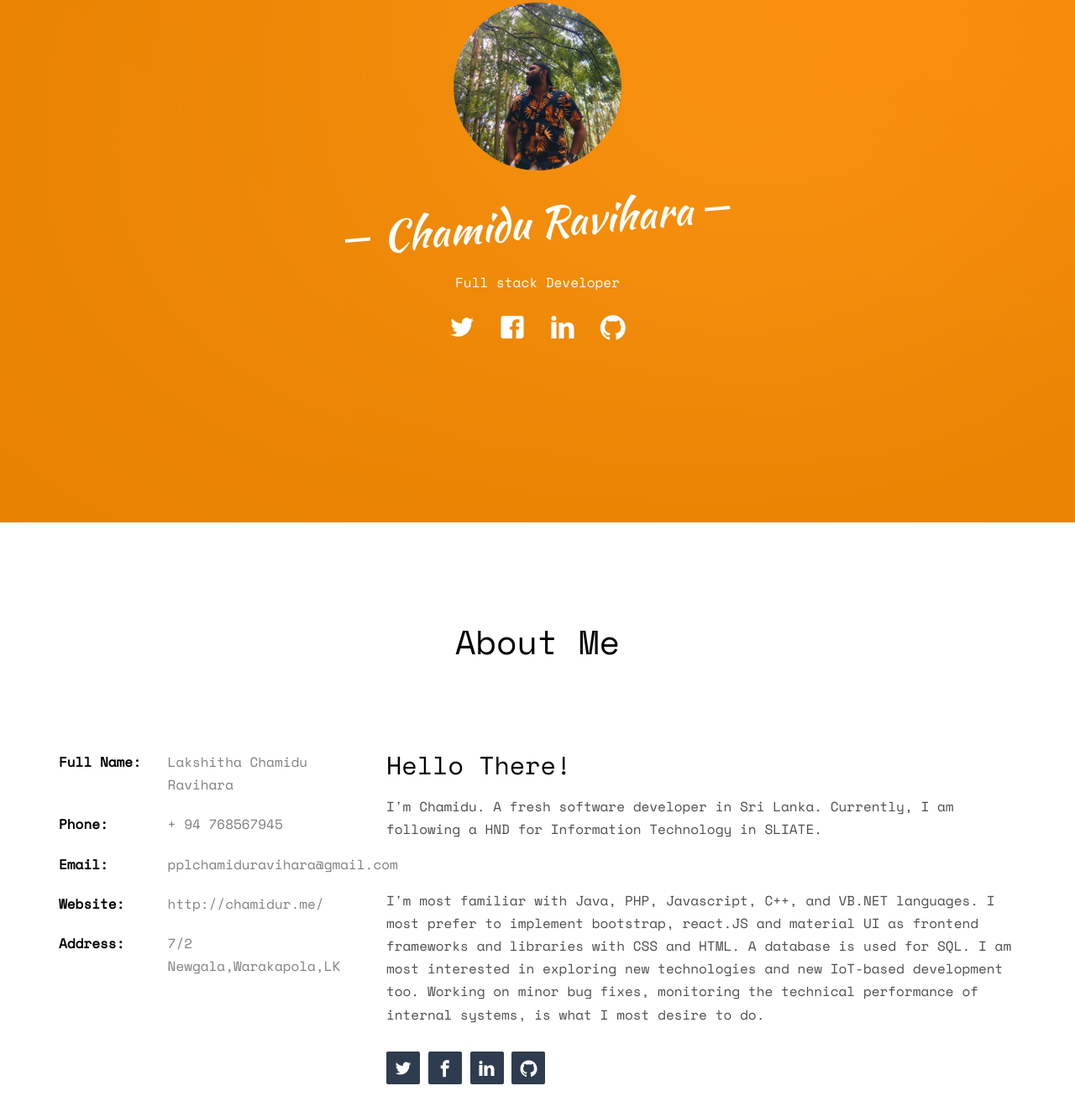
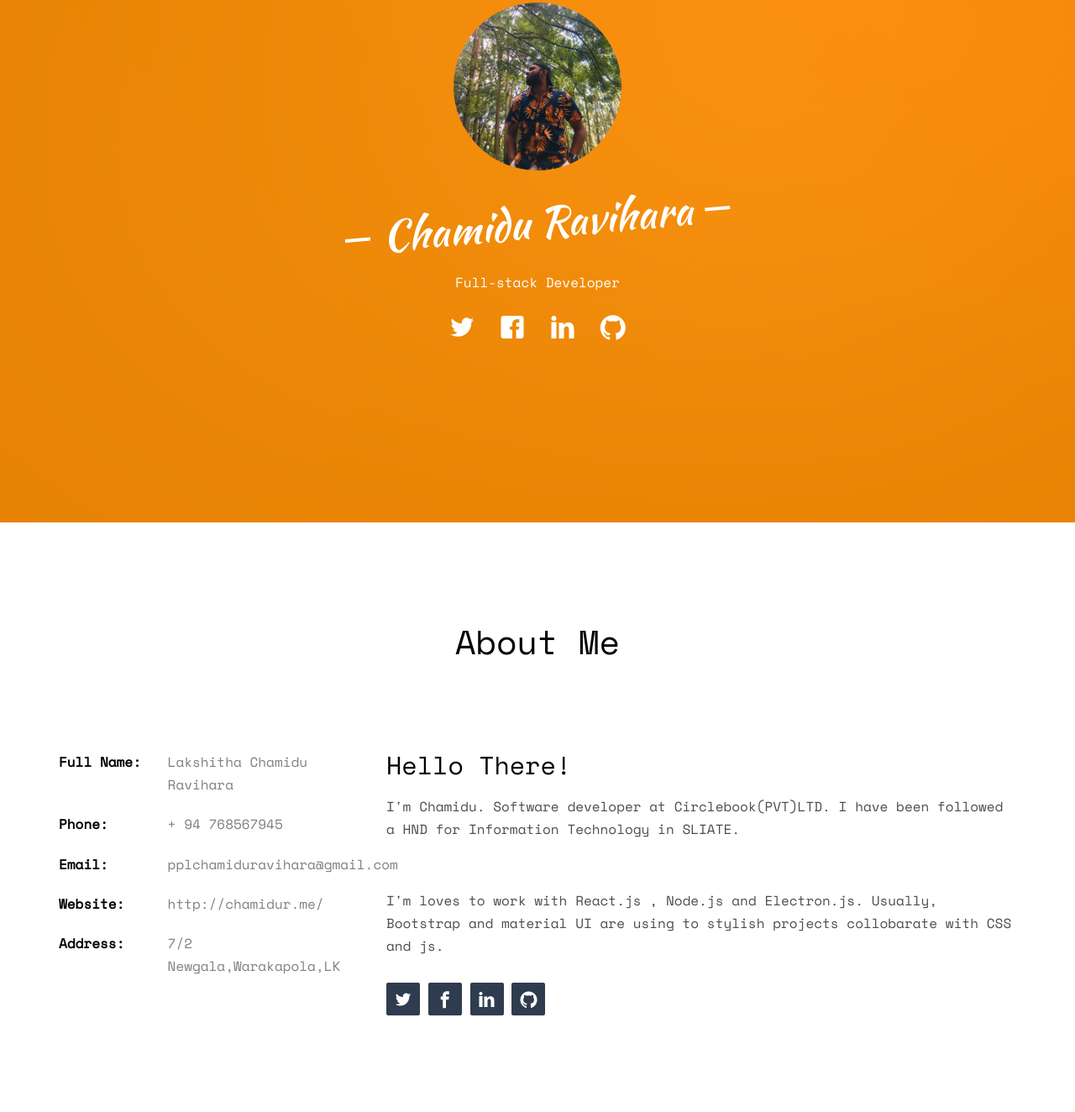
Before and after one commit to ChamiduDev-5224/chamidu5224.github.io, a plain HTML site: page index.html in a window 1280 px wide. Shown: the part 178-1502 px from the top of the page at 84% size. Drawn offline with nearby package versions, Linux system fonts and the light colour scheme; files whose address does not match are found by name.

Commit message:
Update index.html

```diff
--- a/index.html
+++ b/index.html
@@ -57,7 +57,7 @@
 						<div class="display-tc js-fullheight animate-box" data-animate-effect="fadeIn">
 							<div class="profile-thumb" style="background: url(images/profile12.jpg);"></div>
 							<h1><span>Chamidu Ravihara</span></h1>
-							<h3><span>   Full stack Developer </span></h3>
+							<h3><span>   Full-stack Developer </span></h3>
 							<p>
 								<ul class="fh5co-social-icons">
 									<li><a href="https://twitter.com/CRavihara"><i class="icon-twitter2"></i></a></li>
@@ -92,8 +92,8 @@
 				</div>
 				<div class="col-md-8">
 					<h2>Hello There!</h2>
-					<p>I'm Chamidu. A fresh software developer in Sri Lanka. Currently, I am following a HND for Information Technology in SLIATE.</p><br>
-					<p>I'm most familiar with Java, PHP, Javascript, C++, and VB.NET languages. I most prefer to implement bootstrap, react.JS and material UI as frontend frameworks and libraries with CSS and HTML. A database is used for SQL. I am most interested in exploring new technologies and new IoT-based development too. Working on minor bug fixes, monitoring the technical performance of internal systems, is what I most desire to do.</p>
+					<p>I'm Chamidu. Software developer at Circlebook(PVT)LTD. I have been followed a HND for Information Technology in SLIATE.</p><br>
+					<p>I'm loves to work with React.js , Node.js and Electron.js. Usually, Bootstrap and material UI are using to stylish projects collobarate with CSS and js.</p>
 					<p>
 						<ul class="fh5co-social-icons">
 							<li><a href="https://twitter.com/CRavihara"><i class="icon-twitter2"></i></a></li>
```
